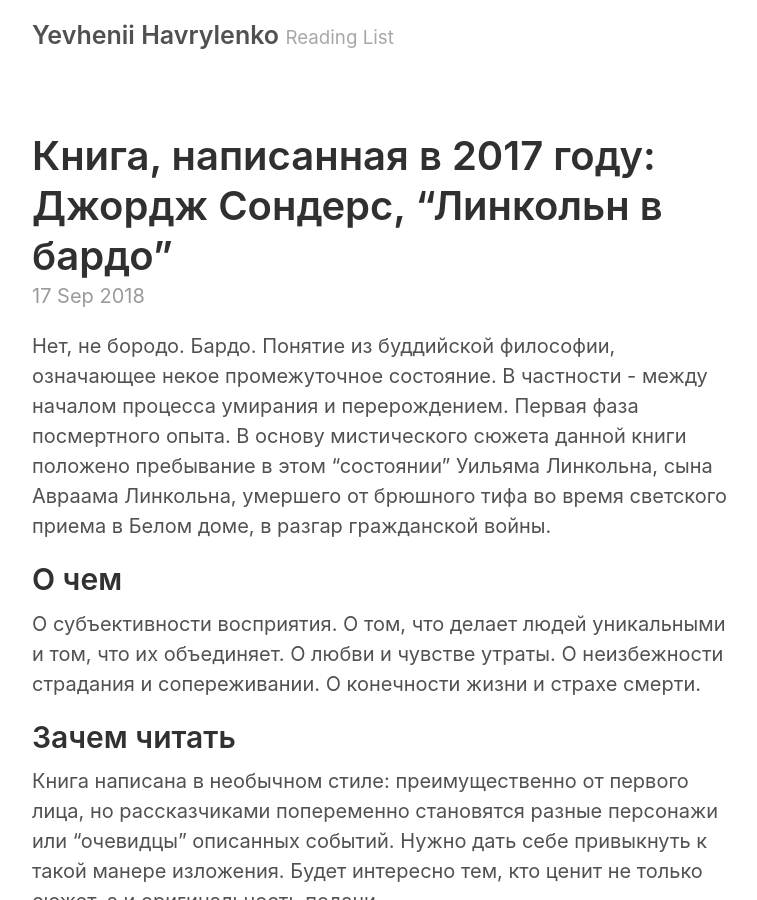
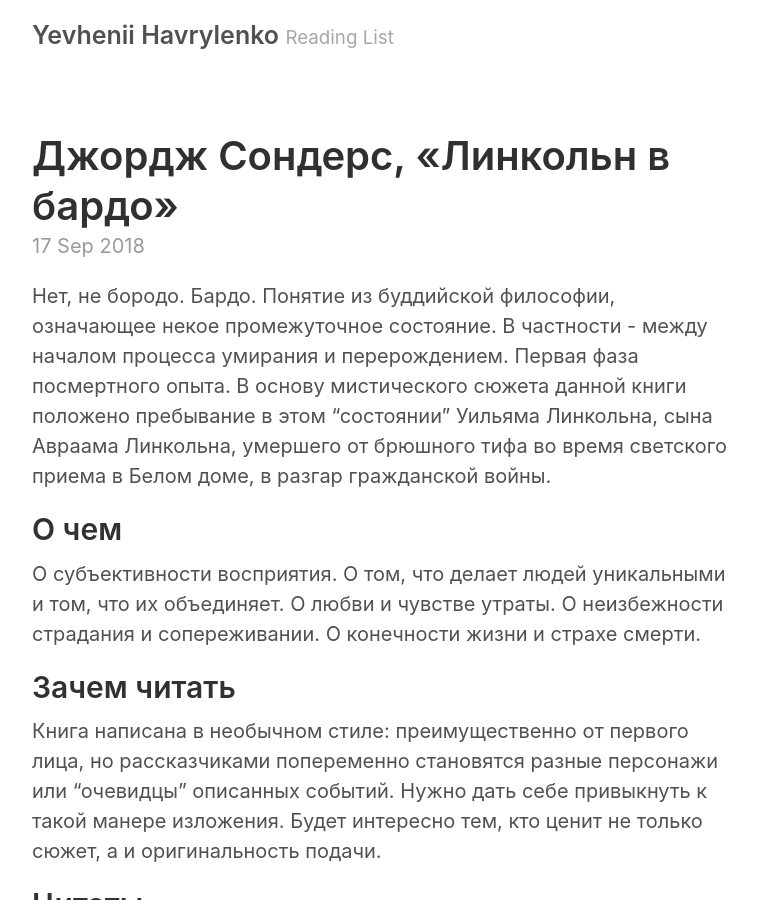
Before and after one commit to yevhenii-havrylenko/yevhenii-havrylenko.github.io, a Jekyll site: the page built from _posts/2018-09-17-lincoln-in-the-bardo.md, in a window 1280 px wide and 900 px high. Shown: the whole window, without its empty margins (258-1015 px from the left). Built offline with Jekyll 4.4.1, drawn with Linux system fonts in a browser that asks for light colours.

Commit message:
Update 2018-09-17-lincoln-in-the-bardo.md

```diff
--- a/_posts/2018-09-17-lincoln-in-the-bardo.md
+++ b/_posts/2018-09-17-lincoln-in-the-bardo.md
@@ -1,8 +1,7 @@
 ---
 layout: post
-title: 'Книга, написанная в 2017 году: Джордж Сондерс, “Линкольн в бардо”'
+title: 'Джордж Сондерс, «Линкольн в бардо»'
 ---
-
 
 Нет, не бородо. Бардо. Понятие из буддийской философии, означающее некое промежуточное состояние. В частности - между началом процесса умирания и перерождением. Первая фаза посмертного опыта.
 В основу мистического сюжета данной книги положено пребывание в этом "состоянии" Уильяма Линкольна, сына Авраама Линкольна, умершего от брюшного тифа во время светского приема в Белом доме, в разгар гражданской войны.
```
